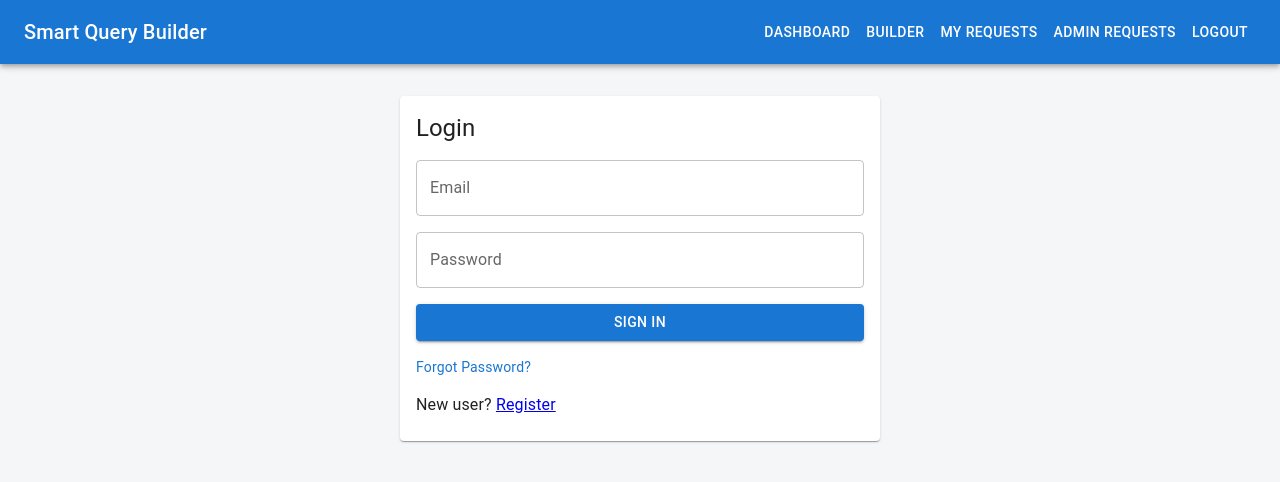
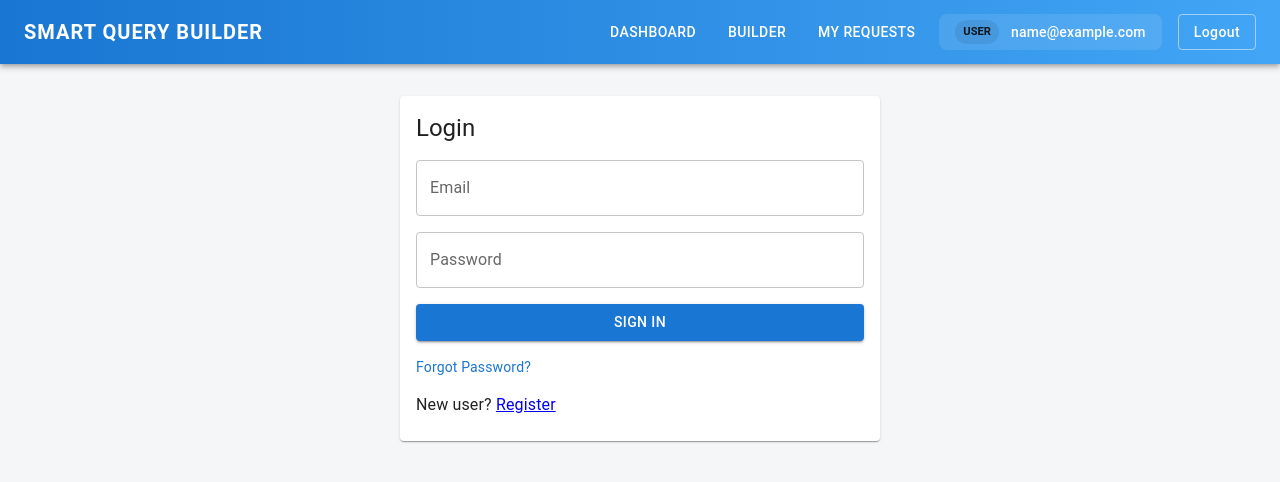
Before and after one commit to ishanfranconnect/Sql-query-builder, a React app in the folder frontend/: page /login in a window 1280 px wide. Shown: the top 482 px of the page. Built offline with nearby package versions, Linux system fonts and the light colour scheme; sample sign-in values are in the browser's storage; the HTML template or start-up script is replaced by a standard one.

Commit message:
feat: show user email and role (admin/user) in dashboard header

```diff
--- a/frontend/src/App.jsx
+++ b/frontend/src/App.jsx
@@ -1,5 +1,5 @@
 import { Navigate, Route, Routes } from "react-router-dom";
-import { AppBar, Box, Button, Container, Toolbar, Typography } from "@mui/material";
+import { AppBar, Box, Button, Container, Toolbar, Typography, Chip, Stack } from "@mui/material";
 import { useDispatch, useSelector } from "react-redux";
 import { logout } from "./app/authSlice";
 import LoginPage from "./pages/LoginPage";
@@ -23,24 +23,45 @@ function PrivateRoute({ children }) {
 export default function App() {
   const dispatch = useDispatch();
   const isAuthenticated = useSelector((state) => state.auth.isAuthenticated);
+  const user = useSelector((state) => state.auth.user);
+
+  const isAdmin = user?.roles?.includes("ROLE_ADMIN");
 
   return (
     <Box>
-      <AppBar position="static">
+      <AppBar position="static" sx={{ background: 'linear-gradient(90deg, #1976d2 0%, #42a5f5 100%)' }}>
         <Toolbar>
-          <Typography variant="h6" sx={{ flexGrow: 1 }}>
-            Smart Query Builder
+          <Typography variant="h6" sx={{ flexGrow: 1, fontWeight: 'bold', letterSpacing: 1 }}>
+            SMART QUERY BUILDER
           </Typography>
           {isAuthenticated && (
-            <>
+            <Stack direction="row" spacing={2} alignItems="center">
               <Button color="inherit" component={Link} to="/">Dashboard</Button>
               <Button color="inherit" component={Link} to="/query-builder">Builder</Button>
               <Button color="inherit" component={Link} to="/my-requests">My Requests</Button>
-              <Button color="inherit" component={Link} to="/admin-requests">Admin Requests</Button>
-              <Button color="inherit" onClick={() => dispatch(logout())}>
+              {isAdmin && <Button color="inherit" component={Link} to="/admin-requests">Admin Requests</Button>}
+
+              <Box sx={{ display: 'flex', alignItems: 'center', bgcolor: 'rgba(255,255,255,0.1)', px: 2, py: 0.5, borderRadius: 2, gap: 1.5 }}>
+                <Chip
+                  label={isAdmin ? "Admin" : "User"}
+                  size="small"
+                  color={isAdmin ? "secondary" : "default"}
+                  sx={{ fontWeight: 'bold', textTransform: 'uppercase', fontSize: '0.7rem' }}
+                />
+                <Typography variant="body2" sx={{ fontWeight: 500, color: '#fff' }}>
+                  {user?.email}
+                </Typography>
+              </Box>
+
+              <Button
+                variant="outlined"
+                color="inherit"
+                onClick={() => dispatch(logout())}
+                sx={{ ml: 1, textTransform: 'none', borderColor: 'rgba(255,255,255,0.5)' }}
+              >
                 Logout
               </Button>
-            </>
+            </Stack>
           )}
         </Toolbar>
       </AppBar>
--- a/frontend/src/app/authSlice.js
+++ b/frontend/src/app/authSlice.js
@@ -1,26 +1,33 @@
 import { createSlice } from "@reduxjs/toolkit";
 
 const initialToken = localStorage.getItem("token");
+const initialUser = JSON.parse(localStorage.getItem("user") || "null");
 
 const authSlice = createSlice({
   name: "auth",
   initialState: {
     token: initialToken,
+    user: initialUser,
     isAuthenticated: Boolean(initialToken),
   },
   reducers: {
-    setToken: (state, action) => {
-      state.token = action.payload;
+    setCredentials: (state, action) => {
+      const { token, email, roles } = action.payload;
+      state.token = token;
+      state.user = { email, roles };
       state.isAuthenticated = true;
-      localStorage.setItem("token", action.payload);
+      localStorage.setItem("token", token);
+      localStorage.setItem("user", JSON.stringify({ email, roles }));
     },
     logout: (state) => {
       state.token = null;
+      state.user = null;
       state.isAuthenticated = false;
       localStorage.removeItem("token");
+      localStorage.removeItem("user");
     },
   },
 });
 
-export const { setToken, logout } = authSlice.actions;
+export const { setCredentials, logout } = authSlice.actions;
 export default authSlice.reducer;
--- a/frontend/src/pages/LoginPage.jsx
+++ b/frontend/src/pages/LoginPage.jsx
@@ -3,7 +3,7 @@ import { Button, Card, CardContent, Stack, TextField, Typography } from "@mui/ma
 import { Link, useNavigate } from "react-router-dom";
 import { useDispatch } from "react-redux";
 import api from "../api/client";
-import { setToken } from "../app/authSlice";
+import { setCredentials } from "../app/authSlice";
 
 export default function LoginPage() {
   const [form, setForm] = useState({ email: "", password: "" });
@@ -14,7 +14,7 @@ export default function LoginPage() {
   const submit = async () => {
     try {
       const { data } = await api.post("/auth/login", form);
-      dispatch(setToken(data.token));
+      dispatch(setCredentials(data));
       navigate("/");
     } catch (err) {
       const errorMsg = err.response?.data?.message || err.response?.data?.error || "Login failed. Please check your credentials.";
```
